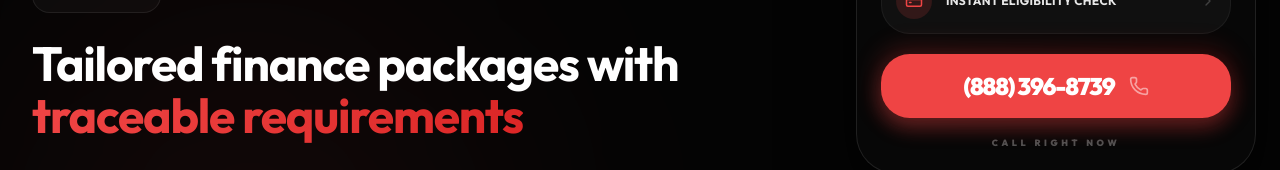
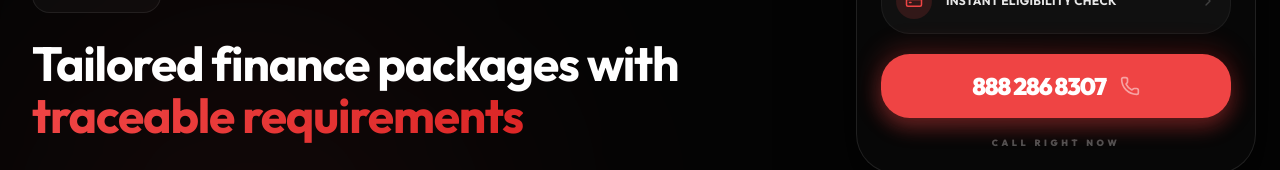
Before and after one commit to Craftzmen/prime-auto, a Next.js app: page /finance in a window 1280 px wide. Shown: the part 602-772 px from the top of the page. Built offline with nearby package versions, Linux system fonts and the light colour scheme.

Commit message:
fix: number

```diff
--- a/app/sections/finance/FinancePopup.tsx
+++ b/app/sections/finance/FinancePopup.tsx
@@ -3,6 +3,7 @@
 import React, { useState, useEffect } from "react";
 import { motion, AnimatePresence } from "framer-motion";
 import { Phone, X, Zap, CreditCard, ChevronRight } from "lucide-react";
+import { siteContent } from "@/lib/site-content";
 
 export const FinancePopup = () => {
   const [isVisible, setIsVisible] = useState(false);
@@ -36,9 +37,8 @@ export const FinancePopup = () => {
           }}
           exit={{ opacity: 0, y: 50, x: isMobile ? 0 : 50, scale: 0.9 }}
           transition={{ type: "spring", damping: 25, stiffness: 200 }}
-          className={`fixed bottom-4 right-4 sm:bottom-6 sm:right-6 z-[90] border border-white/10 shadow-[0_30px_70px_rgba(0,0,0,0.7)] ${
-            isMinimized ? "p-0 rounded-full" : "rounded-[2rem] sm:rounded-[2.5rem] bg-[#080808]/95 backdrop-blur-3xl"
-          } max-h-[calc(100vh-32px)] flex flex-col`}
+          className={`fixed bottom-4 right-4 sm:bottom-6 sm:right-6 z-[90] border border-white/10 shadow-[0_30px_70px_rgba(0,0,0,0.7)] ${isMinimized ? "p-0 rounded-full" : "rounded-[2rem] sm:rounded-[2.5rem] bg-[#080808]/95 backdrop-blur-3xl"
+            } max-h-[calc(100vh-32px)] flex flex-col`}
         >
           {isMinimized ? (
             <motion.button
@@ -111,11 +111,11 @@ export const FinancePopup = () => {
                 <div className="relative group pt-0.5 sm:pt-1">
                   <div className="absolute -inset-1 rounded-xl sm:rounded-2xl bg-gradient-to-r from-primary to-[#b91c1c] opacity-20 blur-md group-hover:opacity-50 transition duration-1000 group-hover:duration-200"></div>
                   <a
-                    href="tel:8883968739"
+                    href={siteContent.contact.phoneHref}
                     className="relative flex flex-col items-center justify-center rounded-xl sm:rounded-2xl bg-primary py-3 sm:py-4 px-4 sm:px-6 transition-all hover:bg-primary/90 hover:scale-[1.02] active:scale-95 shadow-[0_10px_20px_rgba(239,68,68,0.3)]"
                   >
                     <div className="flex items-center gap-2.5 sm:gap-3.5">
-                      <span className="text-xl sm:text-2xl font-black tracking-tighter text-white">(888) 396-8739</span>
+                      <span className="text-xl sm:text-2xl font-black tracking-tighter text-white">{siteContent.contact.phoneDisplay}</span>
                       <Phone className="h-4.5 w-4.5 sm:h-5 sm:w-5 text-white animate-pulse" />
                     </div>
                   </a>
```
